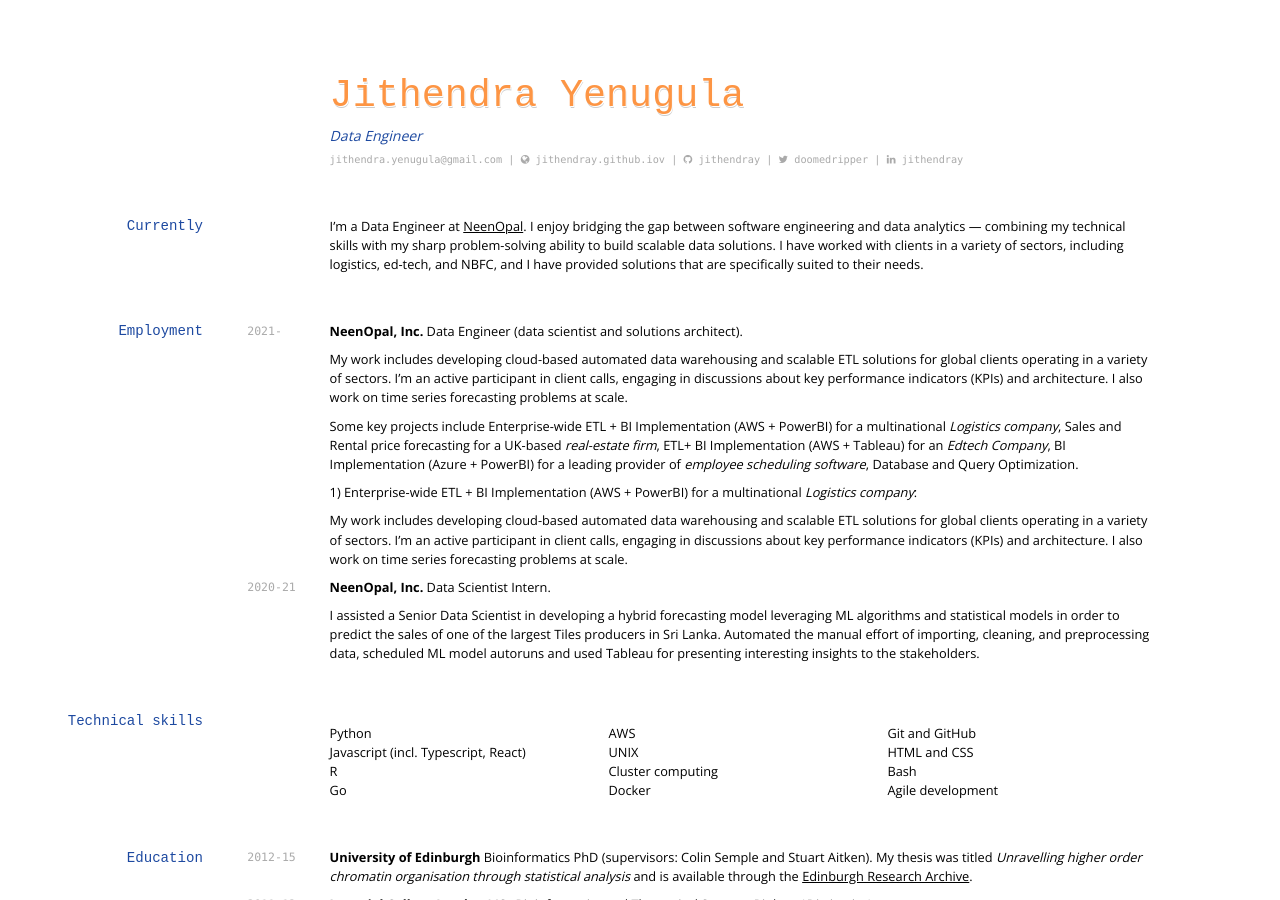
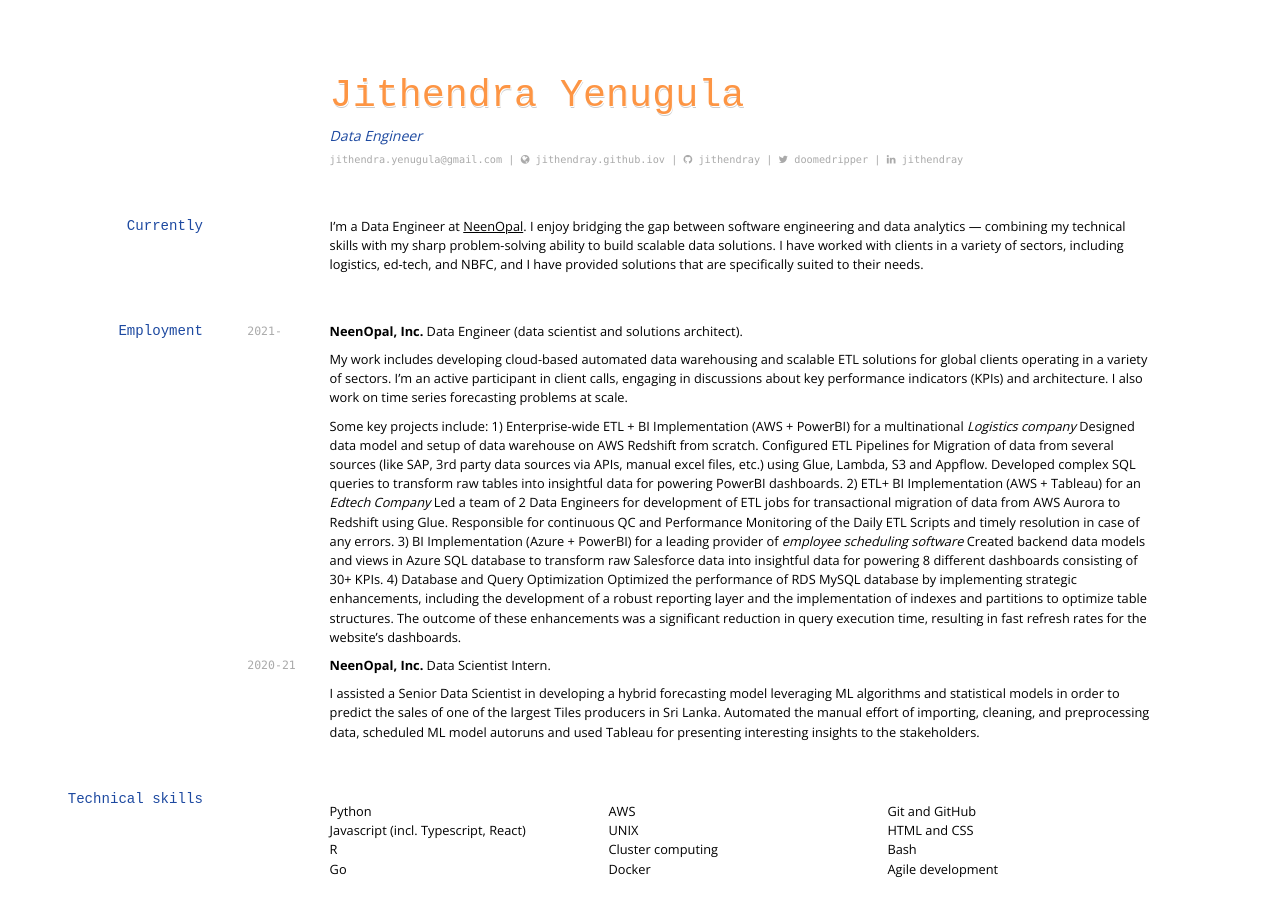
Before and after one commit to jithendray/cv, a Jekyll site: the page built from index.md, in a window 1280 px wide and 900 px high. Built offline with Jekyll 4.4.1, drawn with Linux system fonts in a browser that asks for light colours; nearby versions of some CDN libraries; some web fonts are replaced.

Commit message:
changes-emp

```diff
--- a/index.md
+++ b/index.md
@@ -28,10 +28,17 @@
 __NeenOpal, Inc.__ Data Engineer (data scientist and solutions architect).
 > My work includes developing cloud-based automated data warehousing and scalable ETL solutions for global clients operating in a variety of sectors. I'm an active participant in client calls, engaging in discussions about key performance indicators (KPIs) and architecture. I also work on time series forecasting problems at scale.
 
-> Some key projects include Enterprise-wide ETL + BI Implementation (AWS + PowerBI) for a multinational _Logistics company_, Sales and Rental price forecasting for a UK-based _real-estate firm_, ETL+ BI Implementation (AWS + Tableau) for an _Edtech Company_, BI Implementation (Azure + PowerBI) for a leading provider of _employee scheduling software_, Database and Query Optimization.
+> Some key projects include:
+1) Enterprise-wide ETL + BI Implementation (AWS + PowerBI) for a multinational _Logistics company_
+> Designed data model and setup of data warehouse on AWS Redshift from scratch. Configured ETL Pipelines for Migration of data from several sources (like SAP, 3rd party data sources via APIs, manual excel files, etc.) using Glue, Lambda, S3 and Appflow. Developed complex SQL queries to transform raw tables into insightful data for powering PowerBI dashboards.
+2) ETL+ BI Implementation (AWS + Tableau) for an _Edtech Company_
+> Led a team of 2 Data Engineers for development of ETL jobs for transactional migration of data from AWS Aurora to Redshift using Glue. Responsible for continuous QC and Performance Monitoring of the Daily ETL Scripts and timely resolution in case of any errors.
+3) BI Implementation (Azure + PowerBI) for a leading provider of _employee scheduling software_
+> Created backend data models and views in Azure SQL database to transform raw Salesforce data into insightful data for powering 8 different dashboards consisting of 30+ KPIs.
+4) Database and Query Optimization
+> Optimized the performance of RDS MySQL database by implementing strategic enhancements, including the development of a robust reporting layer and the implementation of indexes and partitions to optimize table structures. The outcome of these enhancements was a significant reduction in query execution time, resulting in fast refresh rates for the website's dashboards.
 
-1) Enterprise-wide ETL + BI Implementation (AWS + PowerBI) for a multinational _Logistics company_:
-> My work includes developing cloud-based automated data warehousing and scalable ETL solutions for global clients operating in a variety of sectors. I'm an active participant in client calls, engaging in discussions about key performance indicators (KPIs) and architecture. I also work on time series forecasting problems at scale.
+
 
 `2020-21`
 __NeenOpal, Inc.__ Data Scientist Intern.
```
